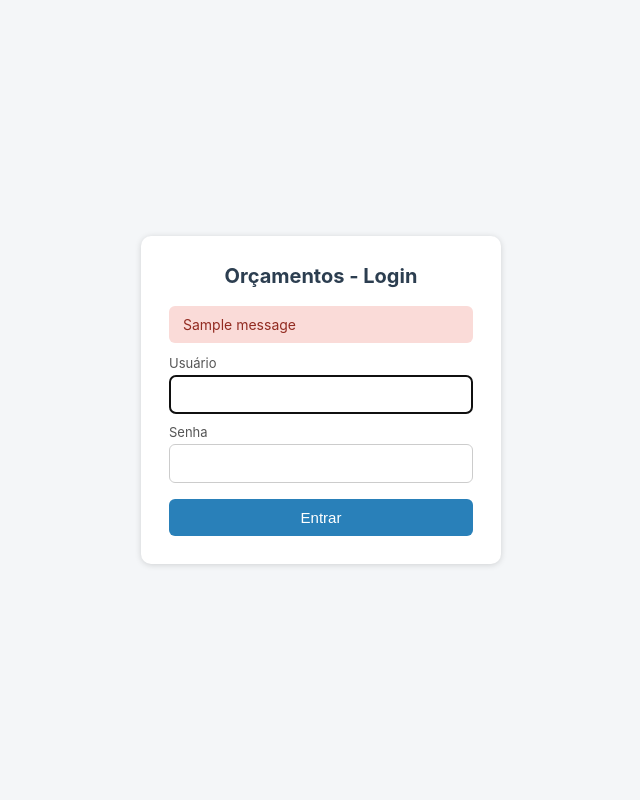
After one commit to FernandoCarvalho-tech/OrcamentoWeb, a Flask app: page /login in a window 1280 px wide. The commit adds this page. Shown: the whole page, without its empty margins (319-959 px from the left). Run offline with Flask 3, Linux system fonts and the light colour scheme; tables that the repository leaves empty hold one stand-in row (values such as "Sample post"); one stand-in notice (Sample message) is shown.

Commit message:
adiciona autenticacao login e senha

```diff
--- a/app.py
+++ b/app.py
@@ -4,8 +4,9 @@ import shutil
 from datetime import date
 from flask import (
     Flask, render_template, request, redirect, url_for, flash,
-    send_from_directory, jsonify
+    send_from_directory, jsonify, session
 )
+from werkzeug.security import check_password_hash, generate_password_hash
 from db import get_conn, init_db
 from pdf_gen import gerar_pdf_orcamento, OUTPUT_DIR
 from email_sender import enviar_orcamento_email
@@ -19,6 +20,66 @@ app.secret_key = os.environ.get("SECRET_KEY", "dev-secret-troque-em-producao")
 
 with app.app_context():
     init_db()
+
+
+@app.before_request
+def exigir_login():
+    rotas_publicas = {"login", "static", "manifest", "service_worker"}
+    if request.endpoint in rotas_publicas or request.endpoint is None:
+        return
+    if not session.get("logado"):
+        return redirect(url_for("login", next=request.path))
+
+
+@app.route("/login", methods=["GET", "POST"])
+def login():
+    if request.method == "POST":
+        usuario = request.form.get("usuario", "").strip()
+        senha = request.form.get("senha", "")
+        conn = get_conn()
+        row = conn.execute("SELECT * FROM login_config WHERE id=1").fetchone()
+        conn.close()
+        if row and usuario == row["usuario"] and check_password_hash(row["senha_hash"], senha):
+            session["logado"] = True
+            session["usuario"] = usuario
+            destino = request.args.get("next") or url_for("novo_orcamento")
+            return redirect(destino)
+        flash("Usuário ou senha inválidos.", "error")
+    return render_template("login.html")
+
+
+@app.route("/logout")
+def logout():
+    session.clear()
+    return redirect(url_for("login"))
+
+
+@app.route("/conta", methods=["GET", "POST"])
+def conta():
+    conn = get_conn()
+    if request.method == "POST":
+        novo_usuario = request.form.get("usuario", "").strip()
+        senha_atual = request.form.get("senha_atual", "")
+        nova_senha = request.form.get("nova_senha", "")
+        row = conn.execute("SELECT * FROM login_config WHERE id=1").fetchone()
+        if not check_password_hash(row["senha_hash"], senha_atual):
+            flash("Senha atual incorreta.", "error")
+        elif not novo_usuario or not nova_senha:
+            flash("Preencha usuário e nova senha.", "error")
+        else:
+            conn.execute(
+                "UPDATE login_config SET usuario=?, senha_hash=? WHERE id=1",
+                (novo_usuario, generate_password_hash(nova_senha)),
+            )
+            conn.commit()
+            session["usuario"] = novo_usuario
+            flash("Usuário e senha atualizados com sucesso.", "success")
+        conn.close()
+        return redirect(url_for("conta"))
+
+    row = conn.execute("SELECT * FROM login_config WHERE id=1").fetchone()
+    conn.close()
+    return render_template("conta.html", usuario_atual=row["usuario"])
 
 
 # ---------- Empresa ----------
--- a/templates/base.html
+++ b/templates/base.html
@@ -51,6 +51,8 @@
   <a href="{{ url_for('catalogo', tabela='produtos') }}" class="{{ 'active' if request.path.startswith('/produtos') else '' }}">Produtos</a>
   <a href="{{ url_for('catalogo', tabela='mao_de_obra') }}" class="{{ 'active' if request.path.startswith('/mao_de_obra') else '' }}">Mão de Obra</a>
   <a href="{{ url_for('empresa') }}" class="{{ 'active' if request.endpoint == 'empresa' else '' }}">Empresa</a>
+  <a href="{{ url_for('conta') }}" class="{{ 'active' if request.endpoint == 'conta' else '' }}">Conta</a>
+  <a href="{{ url_for('logout') }}">Sair</a>
 </nav>
 <main>
   {% with messages = get_flashed_messages(with_categories=true) %}
--- /dev/null
+++ b/templates/login.html
@@ -0,0 +1,35 @@
+<!DOCTYPE html>
+<html lang="pt-BR">
+<head>
+<meta charset="UTF-8">
+<meta name="viewport" content="width=device-width, initial-scale=1">
+<title>Login - Orçamentos</title>
+<style>
+  * { box-sizing: border-box; }
+  body { margin: 0; font-family: -apple-system, "Segoe UI", Roboto, sans-serif; background: #f4f6f8; display: flex; align-items: center; justify-content: center; min-height: 100vh; }
+  .card { background: white; border-radius: 10px; padding: 28px; width: 100%; max-width: 360px; box-shadow: 0 1px 6px rgba(0,0,0,0.15); }
+  h1 { font-size: 20px; margin: 0 0 18px; color: #2c3e50; text-align: center; }
+  label { display: block; font-size: 13px; color: #555; margin: 10px 0 4px; }
+  input { width: 100%; padding: 10px; border: 1px solid #ccc; border-radius: 6px; font-size: 15px; }
+  button { width: 100%; background: #2980b9; color: white; border: none; padding: 10px; border-radius: 6px; font-size: 15px; cursor: pointer; margin-top: 16px; }
+  .flash { padding: 10px 14px; border-radius: 6px; margin-bottom: 12px; font-size: 14px; background: #fadbd8; color: #922b21; }
+</style>
+</head>
+<body>
+<div class="card">
+  <h1>Orçamentos - Login</h1>
+  {% with messages = get_flashed_messages(with_categories=true) %}
+    {% for category, msg in messages %}
+      <div class="flash">{{ msg }}</div>
+    {% endfor %}
+  {% endwith %}
+  <form method="POST">
+    <label>Usuário</label>
+    <input type="text" name="usuario" autofocus required>
+    <label>Senha</label>
+    <input type="password" name="senha" required>
+    <button type="submit">Entrar</button>
+  </form>
+</div>
+</body>
+</html>
```
Also changed, not shown: db.py (+14 -0 lines), templates/conta.html (added, +17 -0 lines).
